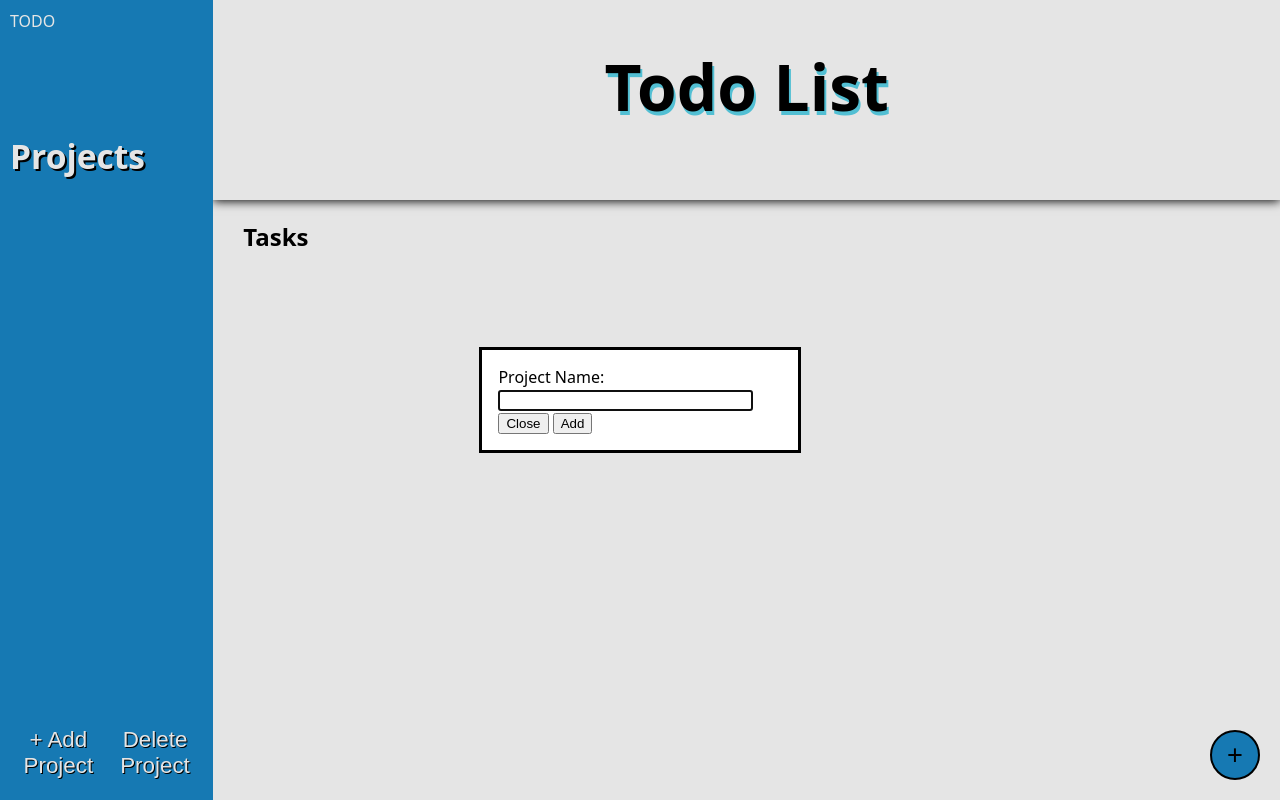
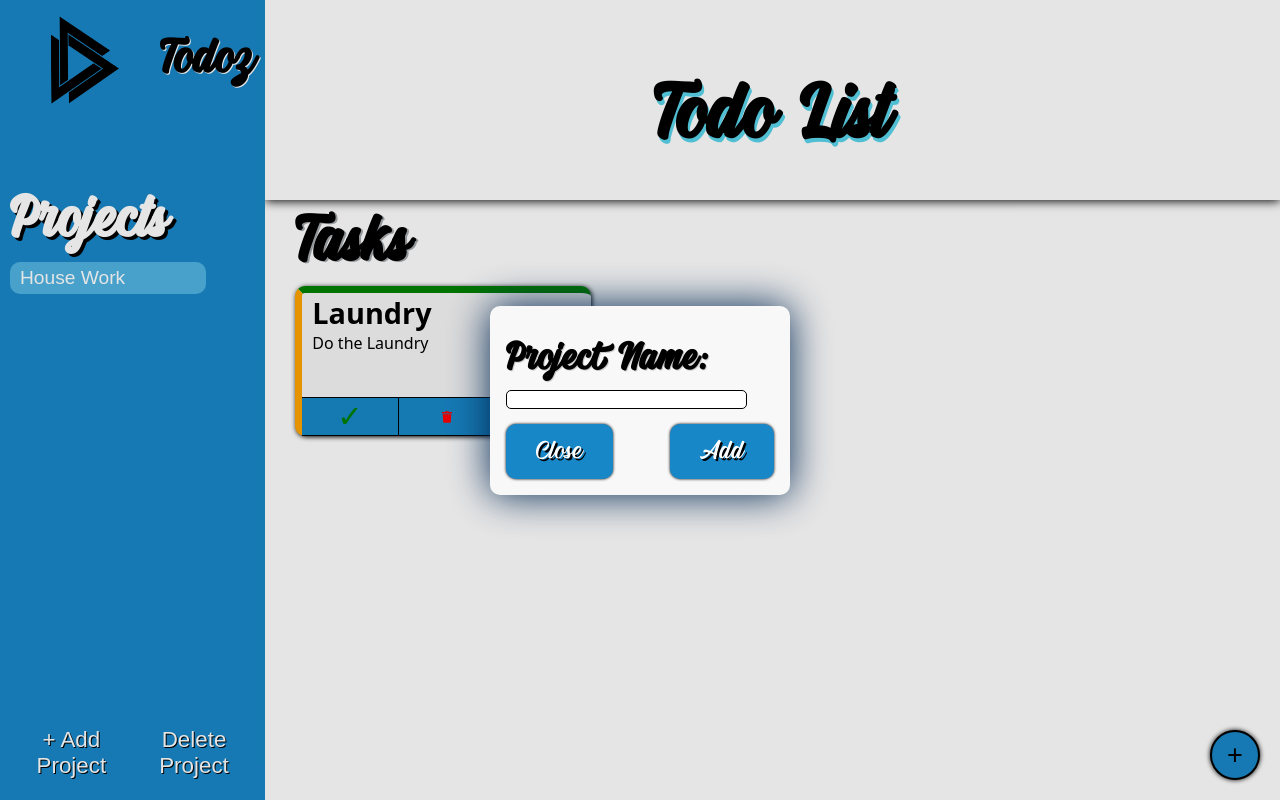
Before and after one commit to trinay-krishna/Todo-list, a website built with webpack: page dist/index.html in a window 1280 px wide. Both pictures are taken after a click on the button "+ Add Project". Built offline with nearby package versions, Linux system fonts and the light colour scheme.

Commit message:
Complete functionality for all task buttons
- Added a default Project and a Task.
- Completed CSS styling for the webpage.
- Incorporated Michland font and added a logo.
- Implemented task completion feature with a green border on click.

```diff
--- a/src/DOM.js
+++ b/src/DOM.js
@@ -16,6 +16,8 @@ const DOM=(function(){
         const div=createTodoItem(Todo);
         div.setAttribute('data-index',newLength-1);
         div.style.borderLeft=`7px solid ${Todo.priority}`;
+        if(Todo.isComplete)
+            div.style.borderTop="7px solid green";
         listItem.appendChild(div);
         taskList.appendChild(listItem);
     }
--- a/src/Todoops.js
+++ b/src/Todoops.js
@@ -35,7 +35,17 @@ function editTodo(inputString){
     const key=Project.getSelectedKey();
     const list=StorageModule.retrieveItem(key);
     const newTodo=createTodo(inputString);
+    newTodo.isComplete=list[editIndex].isComplete;
     list[editIndex]=newTodo;
+    StorageModule.addItem(key,list);
+    DOM.renderList(key);
+}
+
+function toggleComplete(index){
+    const key=Project.getSelectedKey();
+    const list=StorageModule.retrieveItem(key);
+    const TodoObject=list[index];
+    TodoObject.isComplete=!TodoObject.isComplete;
     StorageModule.addItem(key,list);
     DOM.renderList(key);
 }
@@ -48,4 +58,4 @@ function setEditIndex(value){
     editIndex=value;
 }
 
-export {addTodo,createTodo,deleteTodo,editTodo,getEditIndex,setEditIndex,retrieveTodo};
+export {addTodo,createTodo,deleteTodo,editTodo,getEditIndex,setEditIndex,retrieveTodo,toggleComplete};
--- a/src/index.js
+++ b/src/index.js
@@ -2,12 +2,20 @@ import './styles.css';
 import taskDialogBox from './taskDialog.js';
 import projDialogBox from './projDialog.js';
 import DOM from './DOM.js';
-import {deleteTodo,setEditIndex,retrieveTodo} from './Todoops';
+import {deleteTodo,setEditIndex,retrieveTodo,toggleComplete, addTodo} from './Todoops';
 import Dialog from './Dialog';
+import Todo from './Todo';
+import Project from './projOps';
+import StorageModule from './StorageModule';
 
 const addTaskBtn=document.querySelector('#add-task');
 const addProjBtn=document.querySelector('.proj-add');
 const deleteProjBtn=document.querySelector('.proj-delete');
+
+if(!StorageModule.length()){
+    const defaultTodo=new Todo("Laundry","Do the Laundry","2023-11-29","orange",true);
+    StorageModule.addItem('House Work%$%0',[defaultTodo]);
+}
 
 DOM.renderProjectList();
 addTaskBtn.addEventListener('click',taskDialogBox.openDialog);
@@ -37,7 +45,7 @@ taskList.addEventListener('click',
         const button=composedPath[0].getAttribute('class');
         const firstChar=button.charAt(0);
         if(firstChar==='C')
-            console.log("Check");
+            toggleComplete(+dataIndex);
         else if(firstChar==="D")
             deleteTodo(+dataIndex);
         else{
--- a/src/styles.css
+++ b/src/styles.css
@@ -1,6 +1,16 @@
 *{
     box-sizing: border-box;
 }
+
+@font-face {
+    font-family: 'Michland';
+    src: url('Michland.woff2') format('woff2'),
+        url('Michland.woff') format('woff');
+    font-weight: normal;
+    font-style: normal;
+    font-display: swap;
+}
+
 
 html{
     height: 100%;
@@ -45,9 +55,10 @@ label{
     grid-column: 2;
     background-color: rgb(255, 255, 255);
     color: black;
-    font-size: 2rem;
+    font-size: 3rem;
     text-shadow: 2px 4px rgb(91, 213, 235);
     box-shadow: 0px 1px 10px black;
+    font-family: 'Michland';
 }
 .sidebar{
     position: sticky;
@@ -103,11 +114,13 @@ label{
     display: flex;
     flex-direction: column;
     gap: 13px;
+    margin-top: -70px;
 }
 
 .proj-section >h3{
-    font-size: 2.1rem;
-    text-shadow: 2px 2px black;
+    font-size: 4.5rem;
+    text-shadow: 3px 3px black;
+    font-family: 'Michland';
 }
 
 .main-content{
@@ -128,9 +141,17 @@ label{
         height: 50px;
         border-radius: 50%;
         align-self:flex-end;
+        box-shadow: 0px 0px 5px black;
     }
     >button:hover{
         background-color: rgb(14, 108, 172);
+    }
+    & h2{
+        margin: -1px 0px;
+        font-size: 5rem;
+        font-family: 'Michland';
+        font-weight: 600;
+        text-shadow: 2px 1px rgb(165, 169, 172);
     }
 }
 
@@ -178,3 +199,72 @@ label{
         border-left: 1px solid black;
     }
 }
+
+.logo{
+    display: flex;
+}
+
+#logo-para{
+    font-size: 3.7rem;
+    font-weight: bold;
+    margin: auto 0;
+    font-family: 'Michland';
+    color: black;
+    text-shadow: 1px 1px white;
+}
+
+.dialog {
+    border-radius: 10px;
+    border: none;
+    box-shadow: 0px 0px 40px rgb(1, 39, 82);
+    font-family: 'Michland';
+    width: 300px;
+    background-color: rgb(248, 248, 248);
+    & input{
+        border-radius: 5px;
+        padding-left: 5px;
+        outline: none;
+        border: 1px solid black;
+    }
+    & label{
+        font-size: 3rem;
+        font-weight: bold;
+        margin-top: 10px;
+        text-shadow: 1px 1px rgb(202, 202, 202)
+    }
+    & button{
+        padding: 10px 30px;
+        border-radius: 10px;
+        border: none;
+        box-shadow: 0px 0px 3px black;
+        background-color: var(--primary-color);
+        color: white;
+        font-family: 'Michland';
+        font-size: 2rem;
+        text-shadow: 2px 2px black;
+    }
+}
+
+.diag-container{
+    display: flex;
+    justify-content: space-between;
+}
+
+#confirmDialog{
+    width: 350px;
+    & p{
+        text-align: center;
+        font-size: 2rem;
+        font-weight: bold;
+
+    }
+}
+
+#projDialog{
+    & label{
+        margin-bottom: 5px;
+    }
+    & input{
+        margin-bottom: 15px;
+    }
+}
--- a/src/taskDialog.js
+++ b/src/taskDialog.js
@@ -23,7 +23,7 @@ const taskDialogBox=(function(){
 
     dialog.addEventListener('close',
         ()=>{
-            console.log("CLOSED");
+            diagAdd.textContent="Add";
         }
     );
 
@@ -43,7 +43,6 @@ const taskDialogBox=(function(){
                 if(diagAdd.textContent==="Edit"){
                     editTodo(inputString);
                     dialog.close();
-                    diagAdd.textContent="Add";
                     return;
                 }
                 addTodo(createTodo(inputString));
```
Also changed, not shown: dist/0045a80964e976d7cfd0.woff (added), dist/9de28248be16e43c5184.woff2 (added), dist/bee91a7ed0811c4650d7.woff2 (added), dist/c728a68f1903fddd367d.woff (added), dist/index.html, dist/main.js, src/Michland.woff (added), src/Michland.woff2 (added), src/logo.png (added).
